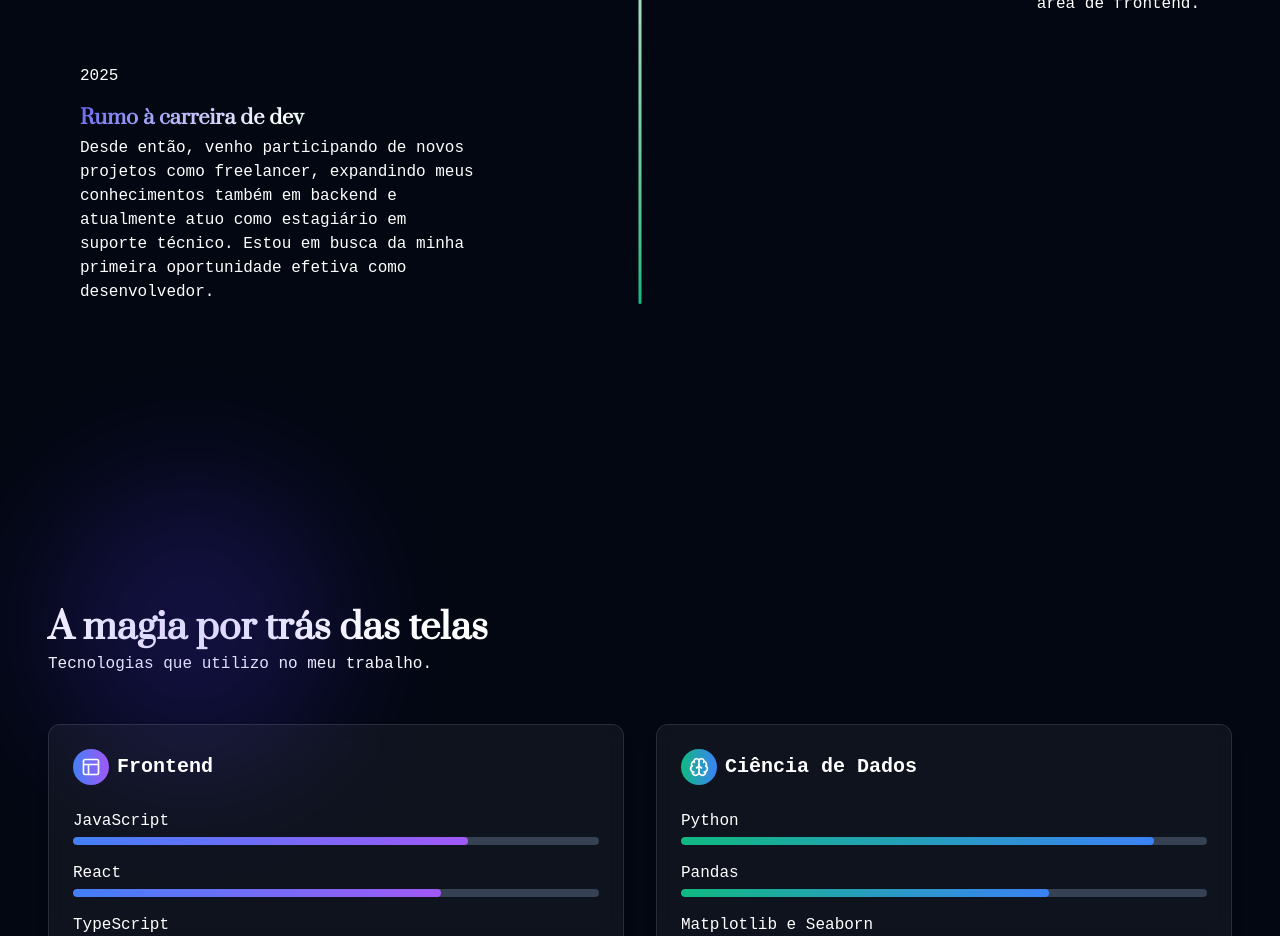
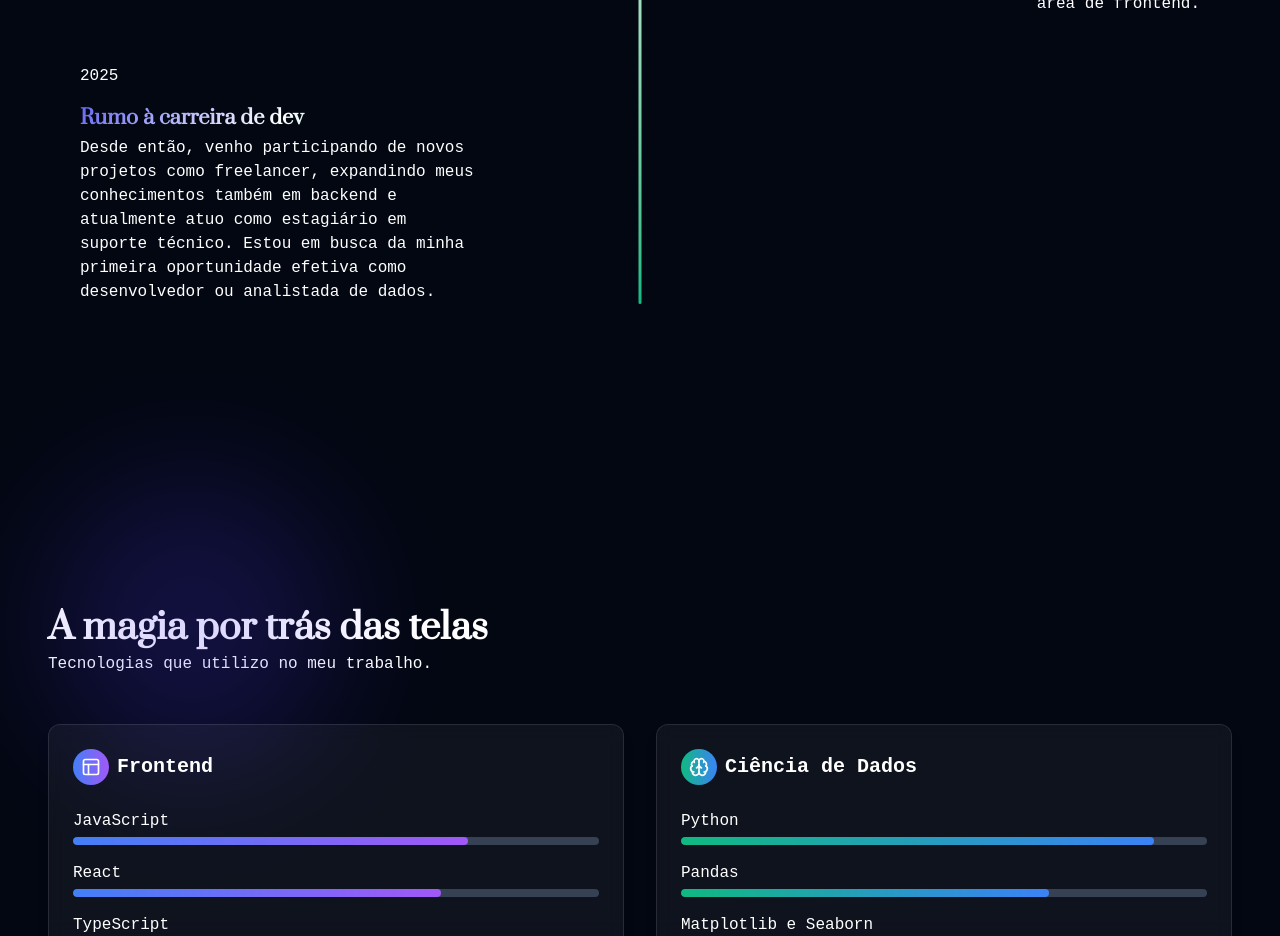
Before and after one commit to mtzdantas/web-portfolio, a React (Vite) app: page / in a window 1280 px wide. Shown: the part 1940-2876 px from the top of the page. Built offline with nearby package versions, Linux system fonts and the light colour scheme; a web font is replaced by a local one.

Commit message:
fit: pequena mudança no texto

```diff
--- a/src/screens/About.tsx
+++ b/src/screens/About.tsx
@@ -14,7 +14,7 @@ const timelineData: TimelineItem[] = [
 
   { year: "2024", title: "De aprendiz a profissional", text: "Além das disciplinas acadêmicas, investi muito no aprendizado autodidata por meio de cursos e imersões (principalmente em Análise de Dados, Programação Web e outras ferramentas necessárias). Nesse período, desenvolvi diversos projetos acadêmicos, pessoais e tive minha primeira experiência como freelancer na área de frontend." },
 
-  { year: "2025", title: "Rumo à carreira de dev", text: "Desde então, venho participando de novos projetos como freelancer, expandindo meus conhecimentos também em backend e atualmente atuo como estagiário em suporte técnico. Estou em busca da minha primeira oportunidade efetiva como desenvolvedor." },
+  { year: "2025", title: "Rumo à carreira de dev", text: "Desde então, venho participando de novos projetos como freelancer, expandindo meus conhecimentos também em backend e atualmente atuo como estagiário em suporte técnico. Estou em busca da minha primeira oportunidade efetiva como desenvolvedor ou analistada de dados." },
 ];
 
 export default function About() {
```
